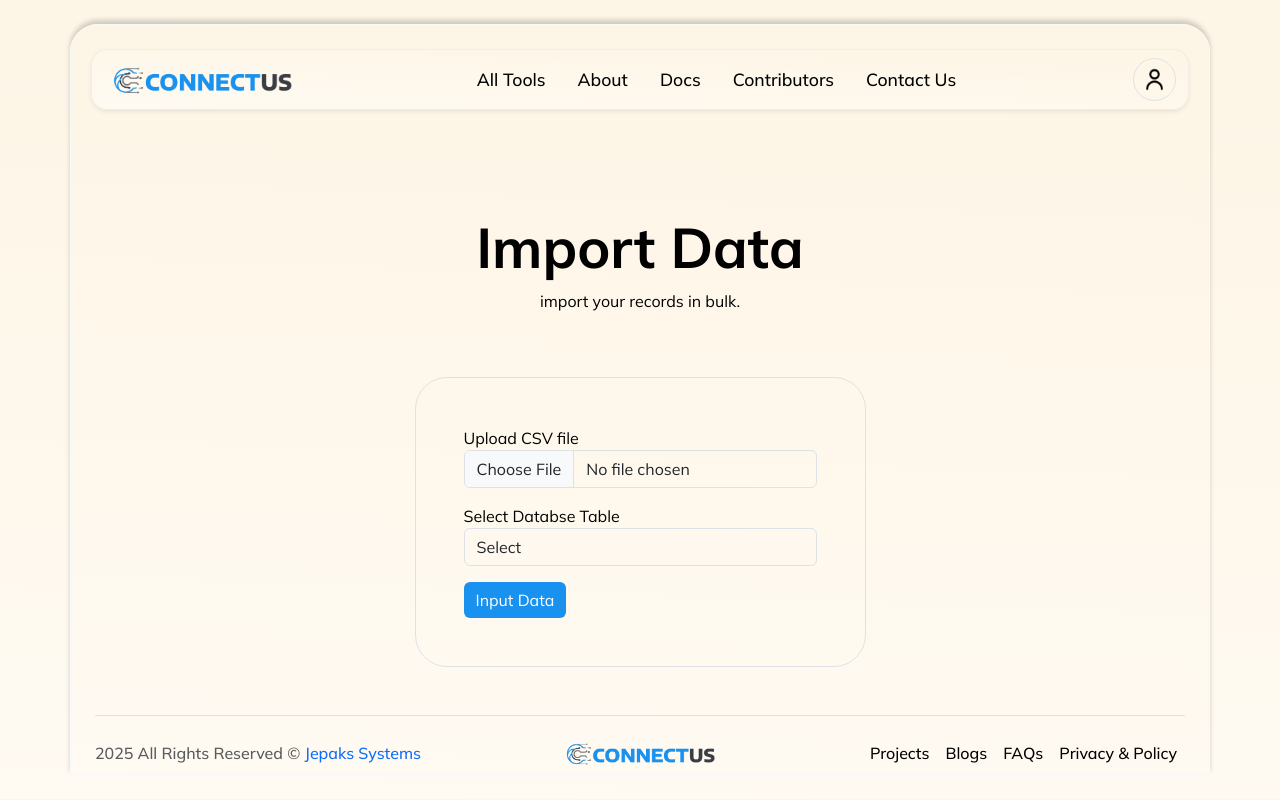
After one commit to EricWanjohiMuturi/automating-with-django, a Django app: page /import-data/ in a window 1280 px wide. The commit adds this page. Run offline with Django 5.2, Linux system fonts and the light colour scheme; some libraries are stand-ins or nearby versions.

Commit message:
UI and routes definition

```diff
--- a/awd_prj/urls.py
+++ b/awd_prj/urls.py
@@ -16,8 +16,10 @@ Including another URLconf
 """
 from django.contrib import admin
 from django.urls import path, include
+from .views import index
 
 urlpatterns = [
     path('admin/', admin.site.urls),
+    path('', index, name="home"),
     path('', include('dataentry.urls'))
 ]
--- /dev/null
+++ b/awd_prj/views.py
@@ -0,0 +1,5 @@
+from django.shortcuts import render
+
+# Create your views here.
+def index(request):
+    return render(request, 'views/home.html')
--- a/dataentry/views.py
+++ b/dataentry/views.py
@@ -2,4 +2,4 @@ from django.shortcuts import render
 
 # Create your views here.
 def import_data(request):
-    return render(request, 'views/importdata.html')
+    return render(request, 'views/dataentry/importdata.html')
--- a/requirements.txt
+++ b/requirements.txt
@@ -10,3 +10,7 @@ django-jazzmin
 python-dotenv
 django-bootstrap5
 django-summernote
+whitenoise
+gunicorn
+dj_database_url
+psycopg2-binary
--- a/static/src/buttons.css
+++ b/static/src/buttons.css
@@ -0,0 +1,14 @@
+:root {
+    --connect-blue: #1992ef;
+    --connect-dark-blue: #0476ce;
+}
+
+.btn.btn-primary{
+    background-color: var(--connect-blue);
+    border: none;
+}
+
+.btn.btn-primary:hover{
+    background-color: var(--connect-dark-blue);
+    transform: translateY(-2px);
+}
--- a/static/src/header.css
+++ b/static/src/header.css
@@ -10,7 +10,8 @@
 nav .container{
     backdrop-filter: blur(12px) saturate(180%);
     -webkit-backdrop-filter: blur(12px) saturate(180%);
-    background-color: var(--alt-mimosa);
+    background-color: rgba(255, 255, 255, 0.53);
+    background: linear-gradient(182deg,rgba(255, 249, 235, 1) 0%, rgb(253, 245, 229) 0%, rgba(255, 250, 242, 1) 100%);
     border-radius: 12px;
     border: 1px solid rgba(209, 213, 219, 0.3);
     color: var(--dark) !important;
--- a/static/src/main.css
+++ b/static/src/main.css
@@ -11,8 +11,10 @@
     backdrop-filter: blur(12px) saturate(180%);
     -webkit-backdrop-filter: blur(12px) saturate(180%);
     background-color: rgba(255, 255, 255, 0.53);
-    border-radius: 12px;
+    background: linear-gradient(182deg,rgba(255, 249, 235, 1) 0%, rgb(253, 245, 229) 0%, rgba(255, 250, 242, 1) 100%);
+    border-radius: 28px 28px 0 0;
     border: 1px solid rgba(209, 213, 219, 0.3);
+    box-shadow: 0 -4px 5px rgba(0, 0, 0, 0.178);
 }
 
 
--- a/templates/base.html
+++ b/templates/base.html
@@ -1,4 +1,5 @@
 {% load static %}
+{% load django_htmx %}
 <!DOCTYPE html>
 <html lang="en">
 <head>
@@ -15,8 +16,9 @@
     <link rel="stylesheet" href="{% static 'src/footer.css' %}">
 
     <!-- scripts -->
+     {% htmx_script %}
     <script src="{% static 'js/htmx.js' %}"></script>
-    <script src="{% static 'js/alpine.js' %}"></script>
+    <script defer src="{% static 'js/alpine.js' %}"></script>
 
     <!-- boostrap -->
     {% load django_bootstrap5 %}
@@ -28,12 +30,12 @@
     <link rel="preconnect" href="https://fonts.gstatic.com" crossorigin>
     <link href="https://fonts.googleapis.com/css2?family=Mulish:ital,wght@0,200..1000;1,200..1000&display=swap" rel="stylesheet">
 </head>
-<body>
-    <div class="container glass-body my-4 rounded-5 shadow-sm border-light">
+<body hx-headers='{"x-csrftoken": "{{ csrf_token }}"}' class="d-flex flex-column">
+    <main class="container glass-body my-4 border-light">
         {% include 'includes/header.html' %}
         {% block content %}
         {% endblock content %}
         {% include 'includes/footer.html' %}
-    </div>
+    </main>
 </body>
 </html>
--- a/templates/includes/footer.html
+++ b/templates/includes/footer.html
@@ -1 +1,18 @@
 {% load static %}
+{% load static %}
+<div class="container mt-5">
+    <footer class="footer mt-auto d-flex flex-wrap justify-content-between align-items-center pt-3 border-top ">
+        <p class="col-md-4 mb-0 text-body-secondary"><script>document.write(new Date().getFullYear())</script> All Rights Reserved © <a href="https://jepaks.systems/" class="text-decoration-none">Jepaks Systems</a> <!-- | Built by <a href="https://createwitheric.me/" target="_blank" class="text-decoration-none">Eric</a> --></p>
+
+        <a class="navbar-brand m-2" href="/">
+            <img src="{% static 'images/connect-us-logo-land.png' %}" alt="connect us" width="150" height="">
+        </a>
+
+        <ul class="nav col-md-4 justify-content-end">
+            <li class="nav-item"><a href="#" class="nav-link px-2 text-body-secondary">Projects</a></li>
+            <li class="nav-item"><a href="#" class="nav-link px-2 text-body-secondary">Blogs</a></li>
+            <li class="nav-item"><a href="#" class="nav-link px-2 text-body-secondary">FAQs</a></li>
+            <li class="nav-item"><a href="#" class="nav-link px-2 text-body-secondary">Privacy & Policy</a></li>
+        </ul>
+    </footer>
+</div>
--- a/templates/includes/header.html
+++ b/templates/includes/header.html
@@ -1,19 +1,19 @@
 {% load static %}
 <nav class="navbar navbar-expand-lg sticky-top z-5 px-2 rounded mt-3">
     <div class="container d-flex bg-transparent justify-content-between align-items-center rounded-4 shadow-sm">
-      <a class="navbar-brand m-2" href="/"><img src="{% static 'images/atlantis-online-shop.png' %}" alt="MultiVendor" width="120" height=""></a>
+      <a class="navbar-brand m-2" href="/"><img src="{% static 'images/connect-us-logo-land.png' %}" alt="MultiVendor" width="180" height=""></a>
       <button class="navbar-toggler" type="button" data-bs-toggle="collapse" data-bs-target="#navbarTogglerDemo02" aria-controls="navbarTogglerDemo02" aria-expanded="false" aria-label="Toggle navigation">
         <span class="navbar-toggler-icon"></span>
       </button>
       <div class="collapse navbar-collapse" id="navbarTogglerDemo02">
         <ul class="navbar-nav mx-auto gap-3 mb-2 mb-lg-0">
           <li class="nav-item">
-            <a class="nav-link active" aria-current="page" href="/">Home</a>
+            <a class="nav-link active" aria-current="page" href="/">All Tools</a>
           </li>
           <li class="nav-item">
-            <a class="nav-link" href="#">Shop</a>
+            <a class="nav-link" href="#">About</a>
           </li>
-        <li class="nav-item dropdown" x-data="{ open: false }" @mouseleave="open = false">
+          <!-- <li class="nav-item dropdown" x-data="{ open: false }" @mouseleave="open = false">
               <a
                   class="nav-link dropdown-toggle"
                   href="#"
@@ -58,29 +58,19 @@
                       </div>
                   </div>
               </div>
+          </li> -->
+          <li class="nav-item">
+            <a class="nav-link" href="#">Docs</a>
           </li>
           <li class="nav-item">
-            <a class="nav-link" href="#">Brands</a>
+            <a class="nav-link" href="#">Contributors</a>
           </li>
           <li class="nav-item">
-            <a class="nav-link" href="#">Vendors</a>
+            <a class="nav-link" href="#">Contact Us</a>
           </li>
         </ul>
         <div class="d-flex flex-row align-items-center gap-3 mt-2 mb-2">
-            <div class="dropdown" x-data="{ open: false }" @click.away="open = false">
-                <a href="#" class="transform-a" @click.prevent="open = !open">
-                    <img src="{% static 'images/search.png' %}" width="28" alt="">
-                </a>
-                <div class="dropdown-menu p-2 border-0 shadow mt-2 rounded-3" :class="{ 'show d-block': open, 'd-none': !open }" style="min-width: 250px;">
-                    <form class="d-flex" role="search">
-                        <input class="form-control me-2" type="search" placeholder="Search products..." aria-label="Search">
-                        <button class="btn btn-primary" type="submit">Search</button>
-                    </form>
-                </div>
-            </div>
-            <a href="#" class="transform-a"><img src="{% static 'images/cart.png' %}" width="28" alt=""></a>
-            <a href="#"><img src="{% static 'images/love.png' %}" width="40" alt=""></a>
-            <a href="#" class="glass-body rounded-circle d-flex align-items-center justify-content-between text-decoration-none p-2">
+            <a href="#" class="border rounded-circle d-flex align-items-center justify-content-between text-decoration-none p-2">
                 <img src="{% static 'images/user.png' %}" width="25" alt="">
             </a>
           <!-- <a class="btn btn-outline-primary" href="#" role="button">Join AutoPylots</a> -->
--- /dev/null
+++ b/templates/views/dataentry/importdata.html
@@ -0,0 +1,30 @@
+{% extends 'base.html' %}
+{% load static %}
+
+{% block content %}
+<div class="row my-5">
+    <div class="d-flex justify-content-center align-items-center flex-column my-5">
+      <h1 class="text-center display-4 fw-bold">Import Data</h1>
+      <p class="text-center">import your records in bulk.</p>
+    </div>
+    <div class="justify-content-center align-items-center d-flex">
+        <form action="{% url 'import-data' %}" method="post" enctype="multipart/form-data" class="border p-5 rounded-5">
+            {% csrf_token %}
+            <div class="form-group mb-3">
+                <label for="file_path" class="fs-6">Upload CSV file</label>
+                <input type="file" name="file_path" class="form-control bg-transparent">
+            </div>
+
+            <div class="form-group mb-3">
+                <label for="model_name" class="fs-6">Select Databse Table</label>
+                <select name="model_name" class="form-control bg-transparent">
+                    <option value="" disabled selected> Select</option>
+                    <option value="">Demo Model</option>
+                </select>
+            </div>
+
+            <input type="submit" value="Input Data" class="btn btn-primary">
+        </form>
+    </div>
+</div>
+{% endblock content %}
```
Also changed, not shown: awd_prj/settings.py (+181 -10 lines), templates/views/home.html (+77 -22 lines), static/images/atlantis-online-shop.png (deleted), static/images/connect-us-logo-land.png (added). Lines whose indentation alone changed are shown as unchanged.
